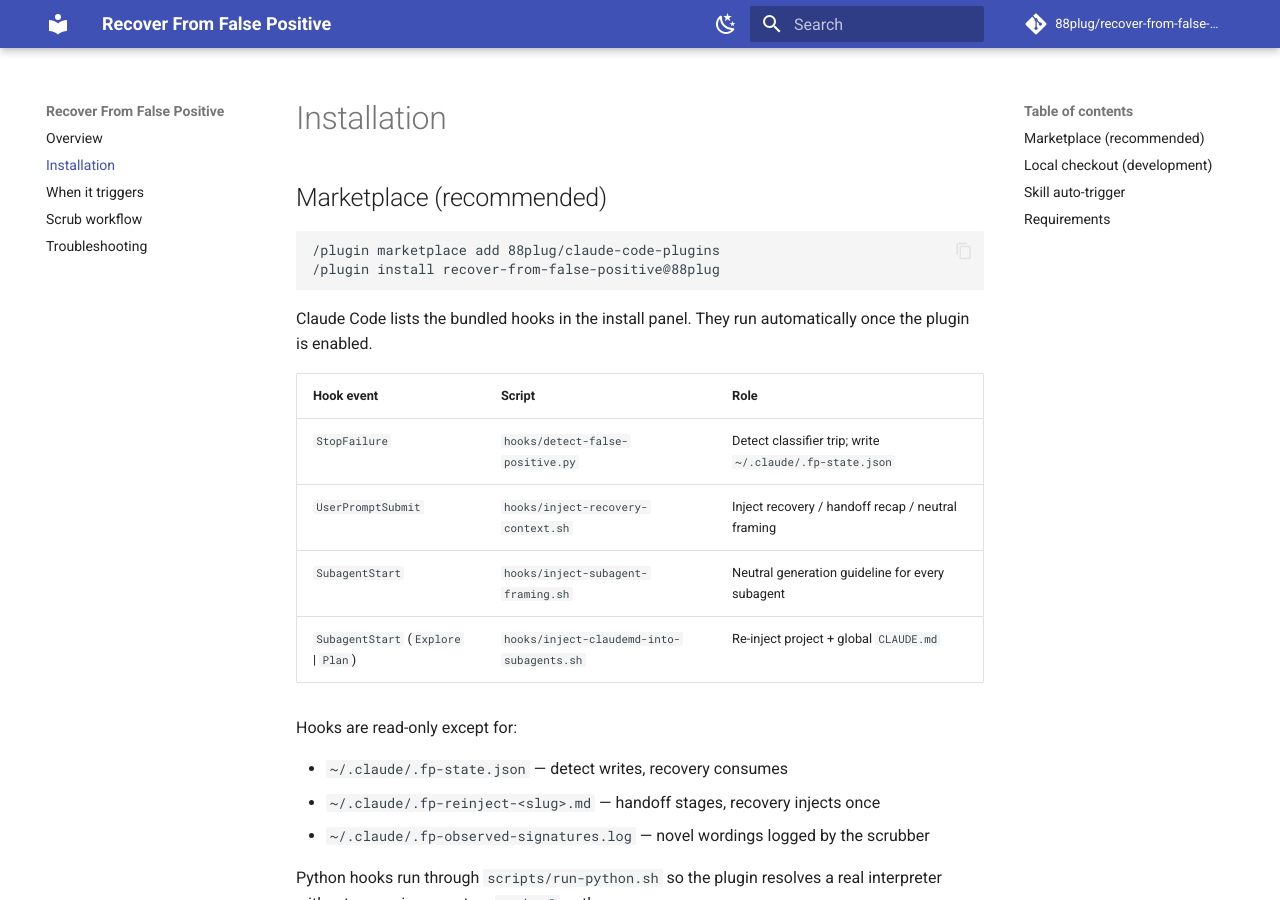
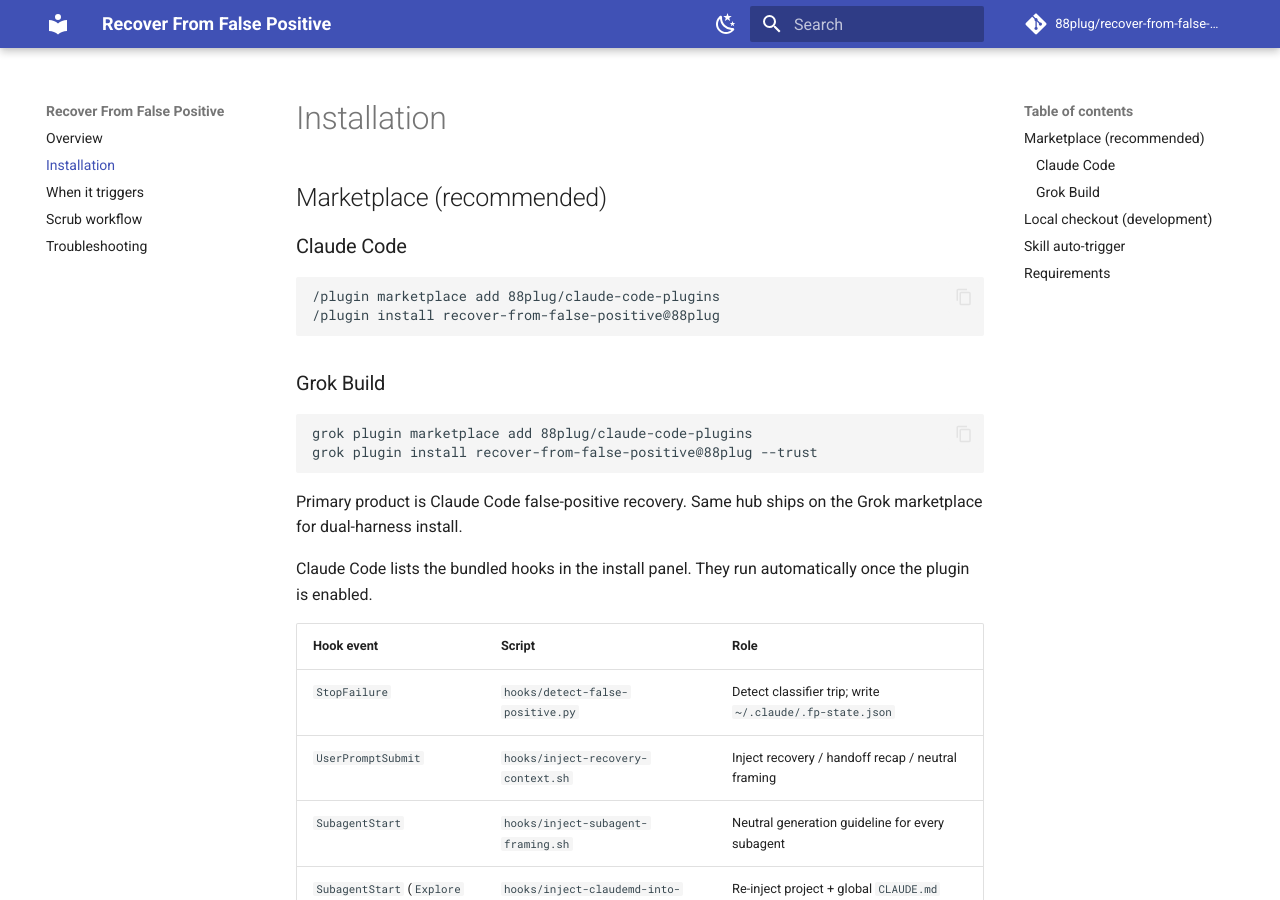
Before and after one commit to 88plug/recover-from-false-positive, an MkDocs documentation site: the page built from docs/installation.md, in a window 1280 px wide and 900 px high. Built offline with MkDocs 1.6.1 and Material for MkDocs 9.7.7, drawn with Linux system fonts in a browser that asks for light colours; comment, search, counter and statistics services are not loaded.

Commit message:
docs(seo): Wave 7 dual Claude+Grok install headings
Label Claude Code install blocks next to Grok Build on README and docs.
Note dual marketplace on installation page. About/topics/homepage set via API.

````diff
--- a/docs/installation.md
+++ b/docs/installation.md
@@ -1,11 +1,23 @@
 # Installation
 
 ## Marketplace (recommended)
+
+### Claude Code
 
 ```text
 /plugin marketplace add 88plug/claude-code-plugins
 /plugin install recover-from-false-positive@88plug
 ```
+
+### Grok Build
+
+```text
+grok plugin marketplace add 88plug/claude-code-plugins
+grok plugin install recover-from-false-positive@88plug --trust
+```
+
+Primary product is Claude Code false-positive recovery. Same hub ships on the
+Grok marketplace for dual-harness install.
 
 Claude Code lists the bundled hooks in the install panel. They run automatically
 once the plugin is enabled.
````
Also changed, not shown: README.md (+2 -0 lines), docs/index.md (+2 -0 lines).
